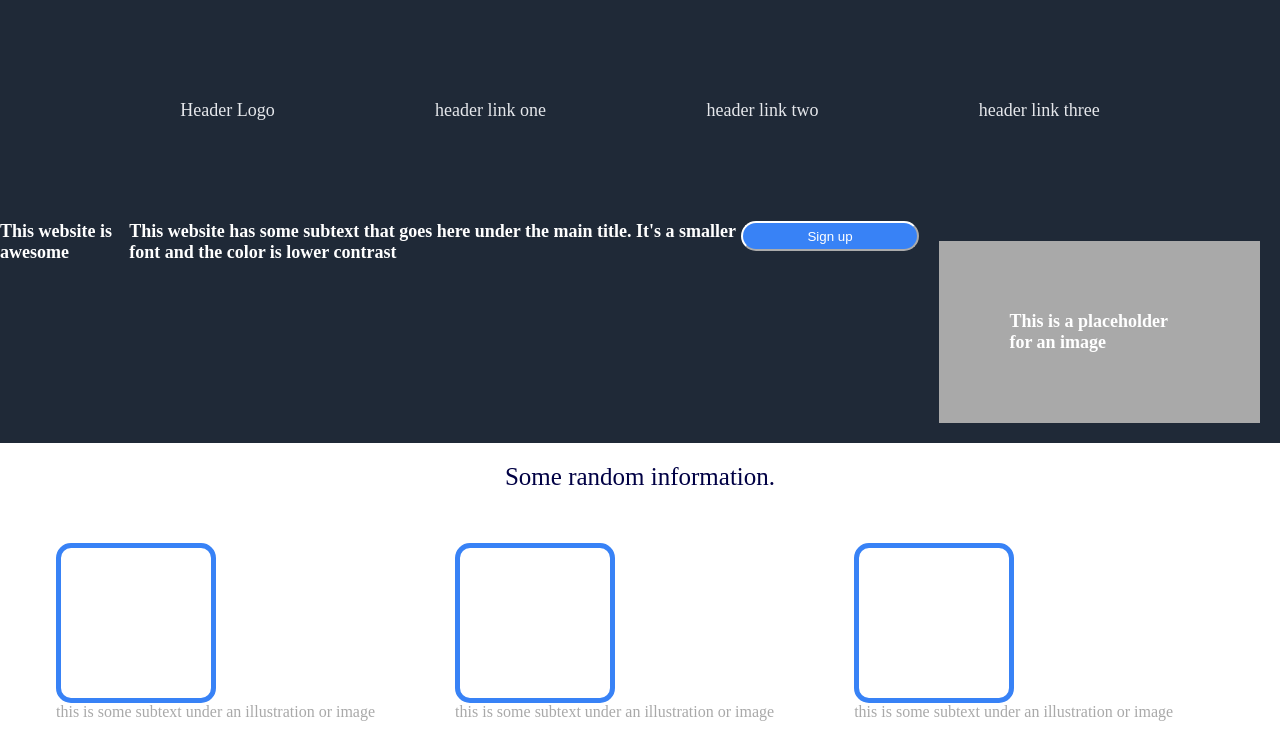
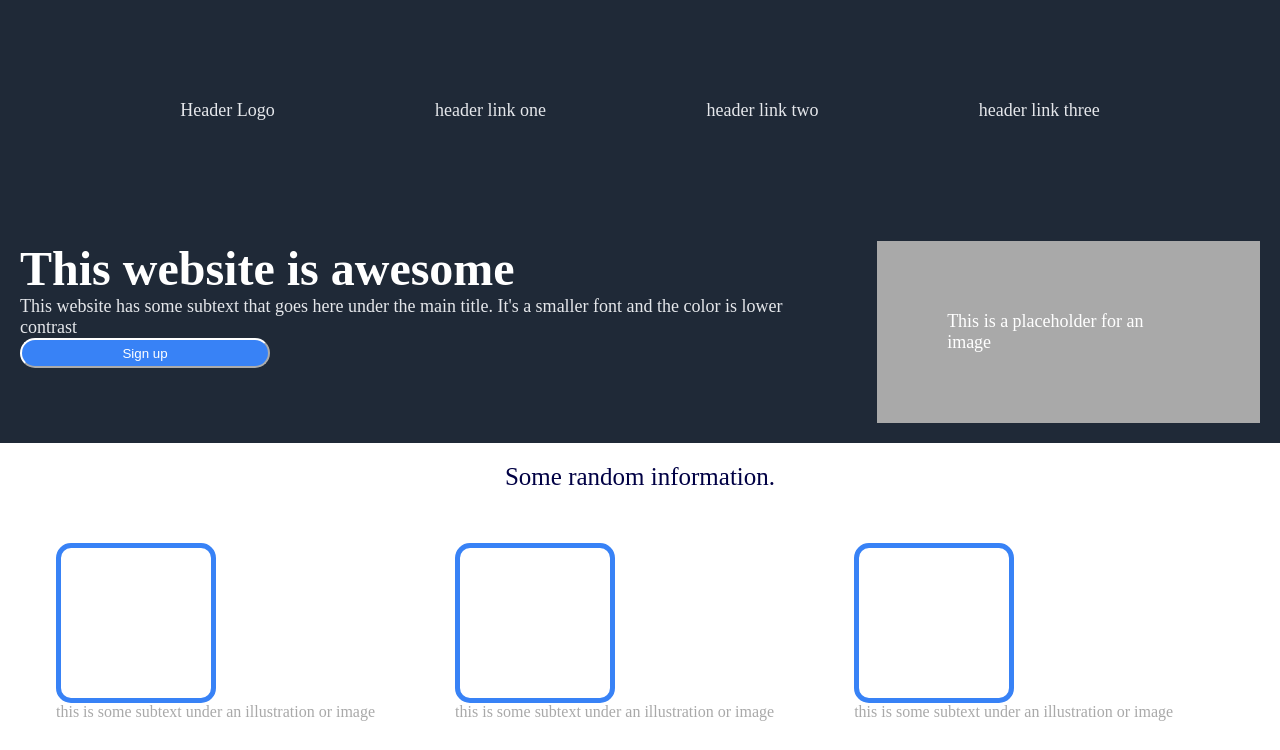
Before and after one commit to markmunir/landing-page, a plain HTML site: page index.html in a window 1280 px wide. Shown: the top 750 px of the page. Drawn offline with Linux system fonts and the light colour scheme.

Commit message:
Add correct alignment
Added correct vertical alignment to the
secondary header, also refined placeholder div

```diff
--- a/index.html
+++ b/index.html
@@ -18,9 +18,12 @@
         </div>
 
         <div class="main">
-            <div>This website is awesome</div>
-            <div>This website has some subtext that goes here under the main title. It's a smaller font and the color is lower contrast</div>
-            <button type="button">Sign up</button>
+            <div class="main-container">
+                <div>This website is awesome</div>
+                <div class="main-content">This website has some subtext that goes here under the main title. It's a smaller font and the color is lower contrast</div>
+                <button type="button">Sign up</button>
+            </div>
+
             <div class="placeholder">This is a placeholder for an image</div>
         </div>
 
--- a/styles.css
+++ b/styles.css
@@ -20,9 +20,23 @@ body {
     background-color: #1f2937;
     display: flex;
     color: white;
+    font-size: 48px;
+    font-weight: 900;
+    justify-content: space-between;
+}
+
+.main-container {
+    display: flex;
+    flex-direction: column;
+    align-content: space-between;
+    padding: 10px;
+    margin: 10px;
+}
+
+.main-content {
     font-size: 18px;
-    font-weight: 700;
-    justify-content: space-between;
+    color: #E5E7EB;
+    font-weight: 300;
 }
 
 
@@ -31,6 +45,8 @@ body {
     color: white;
     padding: 70px;
     margin: 20px;
+    font-size: 18px;
+    font-weight: 300;
 }
 
 button {
```
